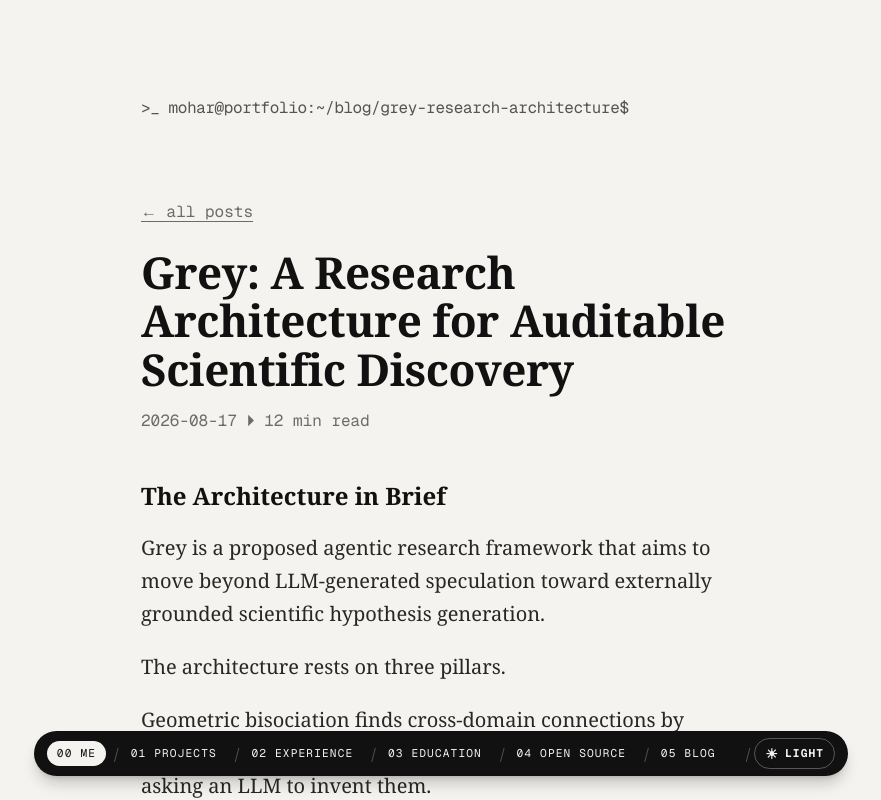
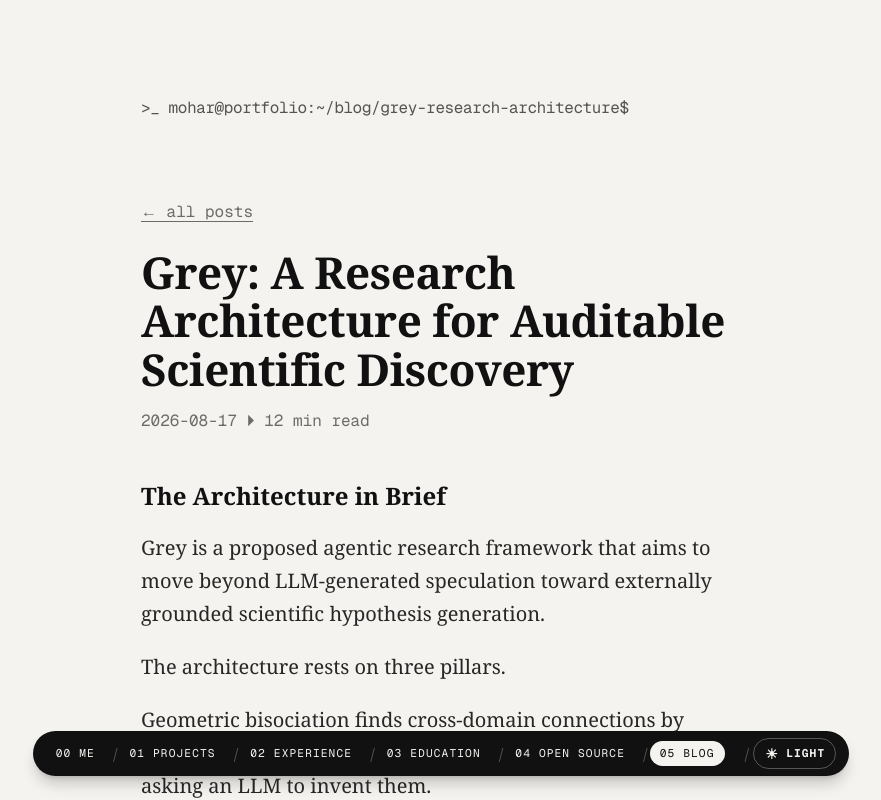
Before and after one commit to mohar-xe/portfolio, a Next.js app: page /blog/grey-research-architecture in a window 1280 px wide. Shown: the top 800 px of the page, without its empty margins (199-1080 px from the left). Built offline with nearby package versions, Linux system fonts and the light colour scheme.

Commit message:
Fix nav active state on blog posts and theme toggle width jump

```diff
--- a/src/components/NavBar.tsx
+++ b/src/components/NavBar.tsx
@@ -16,7 +16,7 @@ const links = [
 export default function NavBar() {
   const pathname = usePathname();
   const [active, setActive] = useState(
-    pathname === "/blog" ? "blog" : links[0].id
+    pathname.startsWith("/blog") ? "blog" : links[0].id
   );
 
   useEffect(() => {
--- a/src/components/ThemeToggle.tsx
+++ b/src/components/ThemeToggle.tsx
@@ -46,7 +46,7 @@ export default function ThemeToggle() {
       onClick={() => setTheme(isDark ? "light" : "dark")}
       className="flex items-center gap-1.5 rounded-full border border-background/30 px-2.5 py-1.5 font-mono text-[0.7rem] font-bold uppercase tracking-widest transition-colors duration-150 hover:bg-background hover:text-foreground"
     >
-      <span aria-hidden className="text-sm leading-none">
+      <span aria-hidden className="inline-flex w-4 justify-center text-sm leading-none">
         {isDark ? "☾" : "☀"}
       </span>
       {isDark ? "dark" : "light"}
```
